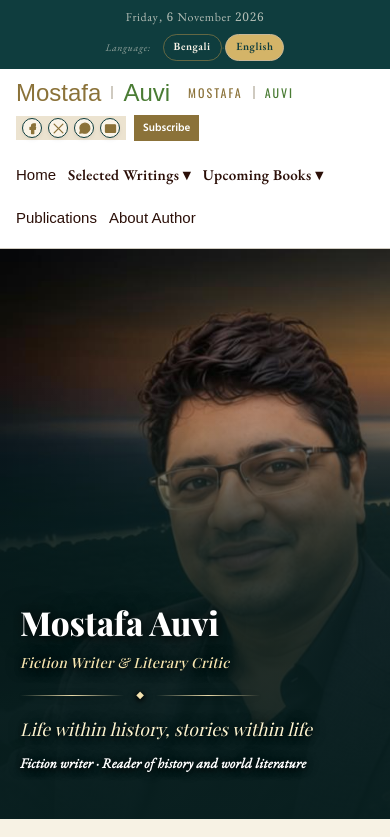
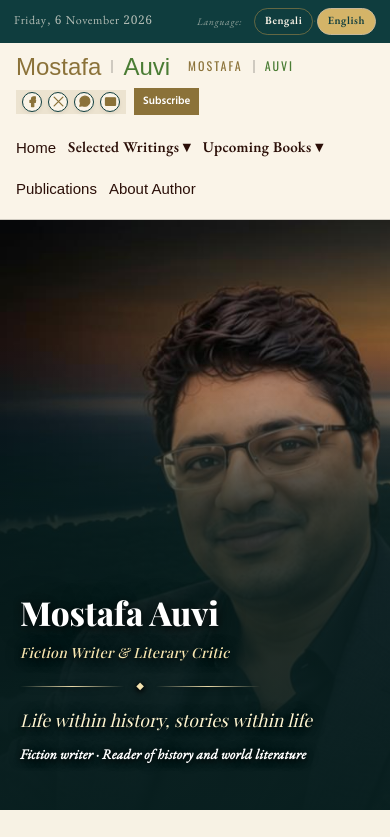
Before and after one commit to gmauvibbl-star/mostafa-auvi-website, a plain HTML site: page index-en.html in a window 390 px wide. Shown: the top 837 px of the page. Drawn offline with nearby package versions, Linux system fonts and the light colour scheme; no server answers; a web font is replaced by a local one.

Commit message:
Fix iPhone homepage header and hero layout

```diff
--- a/index-en.html
+++ b/index-en.html
@@ -258,6 +258,131 @@
   opacity: 1 !important;
 }
 </style>
+
+<!-- Final iPhone Safari correction: keep the header in normal document flow
+     and give the portrait-led banner a single, predictable mobile layout. -->
+<style id="iphone-homepage-final-fix">
+@media (max-width: 640px) {
+  html, body { width: 100%; max-width: 100%; overflow-x: hidden; }
+  .page-wrap > .v2 {
+    display: block !important;
+    position: relative !important;
+    z-index: 100 !important;
+    visibility: visible !important;
+    opacity: 1 !important;
+    height: auto !important;
+    overflow: visible !important;
+  }
+  .utility-bar {
+    display: flex !important;
+    position: relative !important;
+    z-index: 101 !important;
+    visibility: visible !important;
+    opacity: 1 !important;
+    flex-direction: row !important;
+    justify-content: space-between !important;
+    align-items: center !important;
+    flex-wrap: wrap !important;
+    gap: 6px 10px !important;
+    min-height: 40px;
+    padding: 8px max(14px, env(safe-area-inset-left, 0px)) !important;
+  }
+  .v2 .hdr {
+    display: grid !important;
+    position: relative !important;
+    z-index: 102 !important;
+    grid-template-columns: minmax(0, 1fr) !important;
+    align-items: start !important;
+    row-gap: 8px !important;
+    min-height: 0 !important;
+    height: auto !important;
+    padding: 10px max(16px, env(safe-area-inset-left, 0px)) 8px !important;
+    background: var(--cream, #FAF4E8) !important;
+    visibility: visible !important;
+    opacity: 1 !important;
+    overflow: visible !important;
+  }
+  .v2 .logo, .v2 .tools, .v2 .menu {
+    display: flex !important;
+    visibility: visible !important;
+    opacity: 1 !important;
+    min-width: 0 !important;
+    max-width: 100% !important;
+  }
+  .v2 .logo { grid-column: 1 !important; }
+  .v2 .tools {
+    grid-column: 1 !important;
+    justify-self: start !important;
+    flex-wrap: wrap !important;
+    gap: 8px !important;
+  }
+  .v2 .menu {
+    grid-column: 1 !important;
+    flex-wrap: wrap !important;
+    align-items: center !important;
+    gap: 5px 12px !important;
+    padding: 7px 0 4px !important;
+    overflow: visible !important;
+    white-space: normal !important;
+  }
+  .v2 .menu::after { display: none !important; }
+  .v2 .menu > a, .v2 .menu .dropdown summary {
+    min-height: 36px;
+    display: inline-flex !important;
+    align-items: center;
+  }
+
+  .hero {
+    display: flex !important;
+    position: relative !important;
+    height: auto !important;
+    min-height: 590px !important;
+    align-items: flex-end !important;
+    overflow: hidden !important;
+    background-color: #0F3D3E !important;
+    background-image: url('assets/img/hero-banner.jpg') !important;
+    background-size: auto 100% !important;
+    background-position: left top !important;
+    background-repeat: no-repeat !important;
+  }
+  .hero-right, .hero-photo-wrap, .hero-photo, .hero-photo-frame {
+    display: none !important;
+  }
+  .hero-left {
+    display: block !important;
+    position: relative !important;
+    z-index: 1 !important;
+    order: 0 !important;
+    width: 100% !important;
+    max-width: none !important;
+    margin: auto 0 0 !important;
+    padding: 250px 20px 26px !important;
+    text-align: left !important;
+    background: linear-gradient(to bottom, rgba(8,31,31,0) 0%, rgba(8,31,31,.76) 34%, rgba(8,31,31,.97) 100%) !important;
+  }
+  .hero-title-bn {
+    font-size: clamp(30px, 8.5vw, 42px) !important;
+    line-height: 1.2 !important;
+    overflow-wrap: anywhere;
+  }
+  .hero-author-en {
+    font-size: clamp(13px, 3.6vw, 16px) !important;
+    letter-spacing: .025em !important;
+    line-height: 1.45 !important;
+  }
+  .hero-divider { width: min(240px, 80%); margin: 9px 0 12px; }
+  .hero-title-en { font-size: clamp(16px, 4.5vw, 19px) !important; line-height: 1.5 !important; }
+  .hero-subtitle { font-size: 14px !important; line-height: 1.65 !important; }
+}
+@media (max-width: 380px) {
+  .v2 .hdr { padding-left: 14px !important; padding-right: 14px !important; }
+  .hero { min-height: 560px !important; }
+  .hero-left { padding: 230px 16px 22px !important; }
+  .hero-title-bn { font-size: 30px !important; }
+  .hero-author-en { font-size: 12px !important; }
+}
+</style>
+
 </head>
 <body>
 
```
